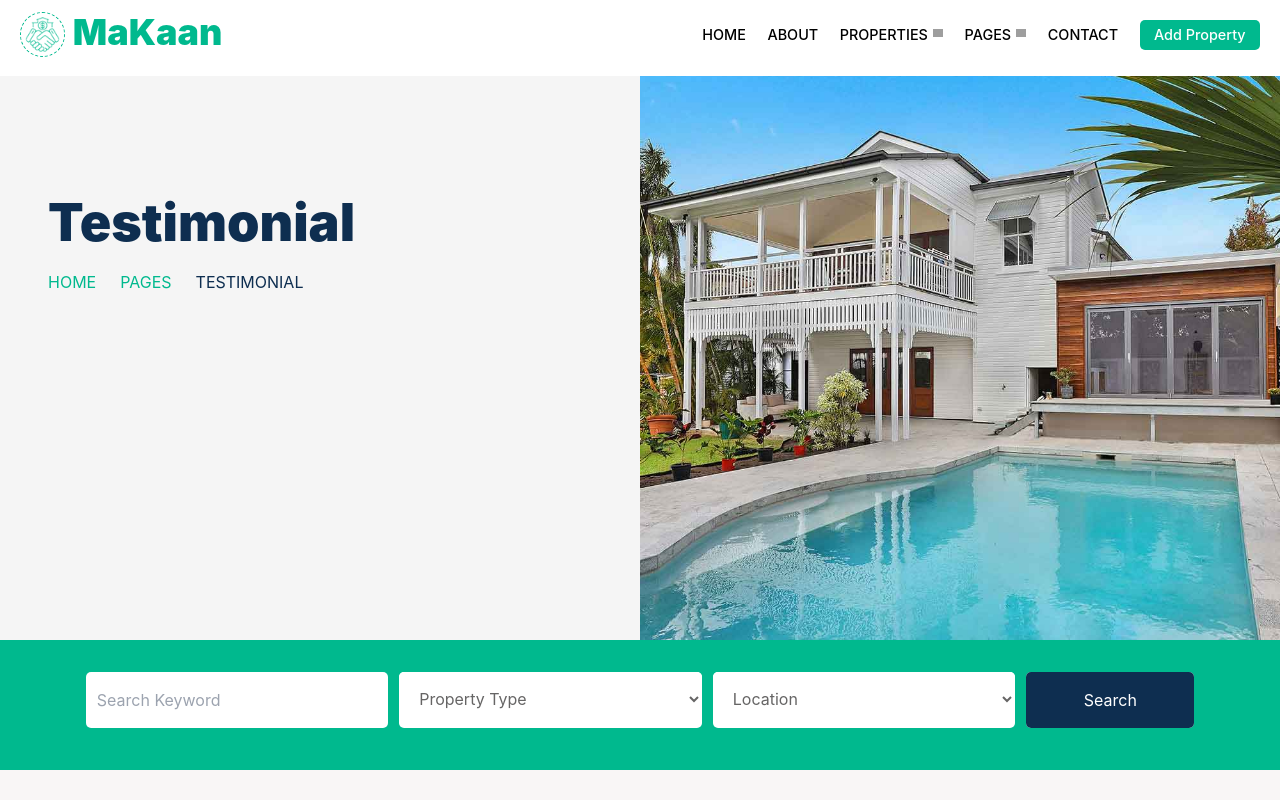
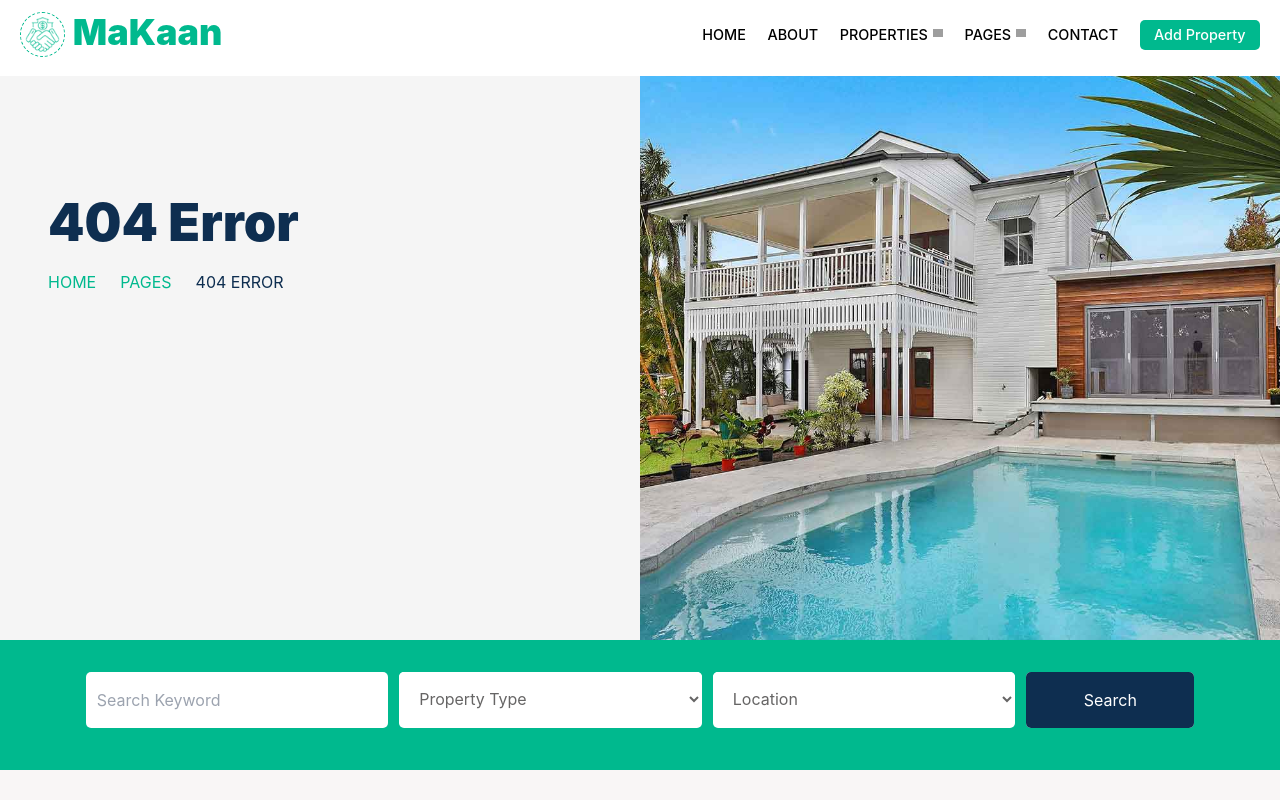
Before and after one commit to BLADEHEDA/Real-estate-App, a React (Create React App) app: page / in a window 1280 px wide. Shown: the top 800 px of the page. Built offline with nearby package versions, Linux system fonts and the light colour scheme; grey boxes are pictures that could not be loaded.

Commit message:
404 error component created

```diff
--- a/src/App.js
+++ b/src/App.js
@@ -8,6 +8,7 @@ import PropertyList from './components/PROPERTY/PropertyList';
 import PropertyType from './components/PROPERTY/PropertyType';
 import PropertyAgents from './components/PROPERTY/PropertyAgents';
 import Testimony from './components/PAGES/Testimony';
+import Error from './components/PAGES/Error';
 
 function App() {
   return (
@@ -18,7 +19,8 @@ function App() {
    {/* <PropertyList/> */}
    {/* <PropertyType/> */}
    {/* <PropertyAgents/> */}
-   <Testimony/>
+   {/* <Testimony/> */}
+   <Error/>
    <Footer/>
     </div>
   );
--- a/src/components/HOME/404ERrror.jsx
+++ /dev/null
@@ -1,11 +0,0 @@
-import React from 'react'
-
-const 404ERrror = () => {
-  return (
-    <div >
-
-    </div>
-  )
-}
-
-export default 404ERrror
--- /dev/null
+++ b/src/components/PAGES/Error.jsx
@@ -0,0 +1,14 @@
+import React from 'react'
+import Formbar from '../HOME/Formbar'
+import Main from '../SHARED/Main'
+
+const Error = () => {
+  return (
+    <div className='Error'>
+      <Main title="404 Error" content="404 ERROR"/>
+      <Formbar/>
+    </div>
+  )
+}
+
+export default Error
```
